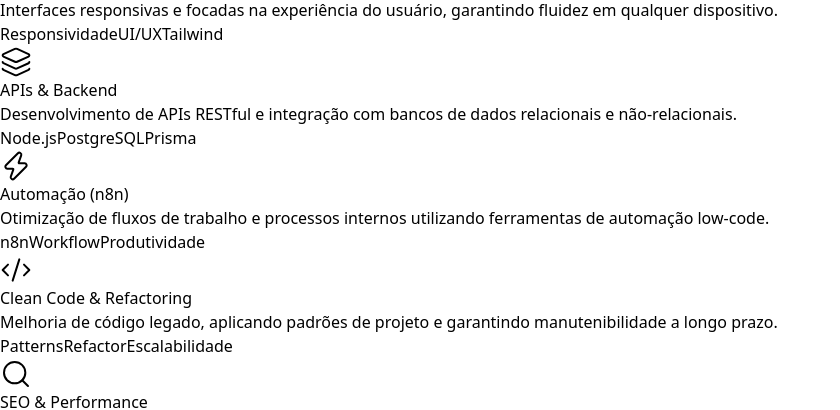
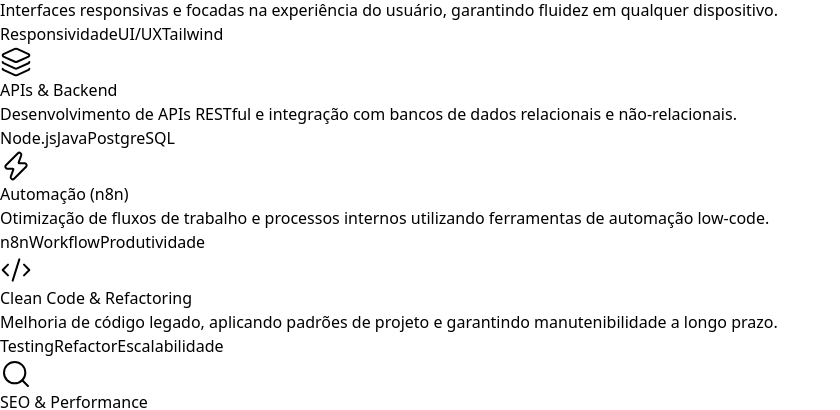
Before and after one commit to gusttamartins01/portf-lio-pro-dev, a React (Vite) app: page / in a window 1280 px wide. Shown: the part 8080-8490 px from the top of the page, without its empty margins (0-840 px from the left). Built offline with nearby package versions, Linux system fonts and the light colour scheme.

Commit message:
refactor(services): improve technical tags and service descriptions

```diff
--- a/src/components/sections/Services.jsx
+++ b/src/components/sections/Services.jsx
@@ -26,7 +26,7 @@
       title: "APIs & Backend",
       description: "Desenvolvimento de APIs RESTful e integração com bancos de dados relacionais e não-relacionais.",
       icon: <Layers className="text-purple-500" size={32} strokeWidth={1.5} />,
-      tags: ["Node.js", "PostgreSQL", "Prisma"]
+      tags: ["Node.js", "Java", "PostgreSQL"]
     },
     {
       title: "Automação (n8n)",
@@ -38,7 +38,7 @@
       title: "Clean Code & Refactoring",
       description: "Melhoria de código legado, aplicando padrões de projeto e garantindo manutenibilidade a longo prazo.",
       icon: <Code2 className="text-purple-500" size={32} strokeWidth={1.5} />,
-      tags: ["Patterns", "Refactor", "Escalabilidade"]
+      tags: ["Testing", "Refactor", "Escalabilidade"]
     },
     {
       title: "SEO & Performance",
```
